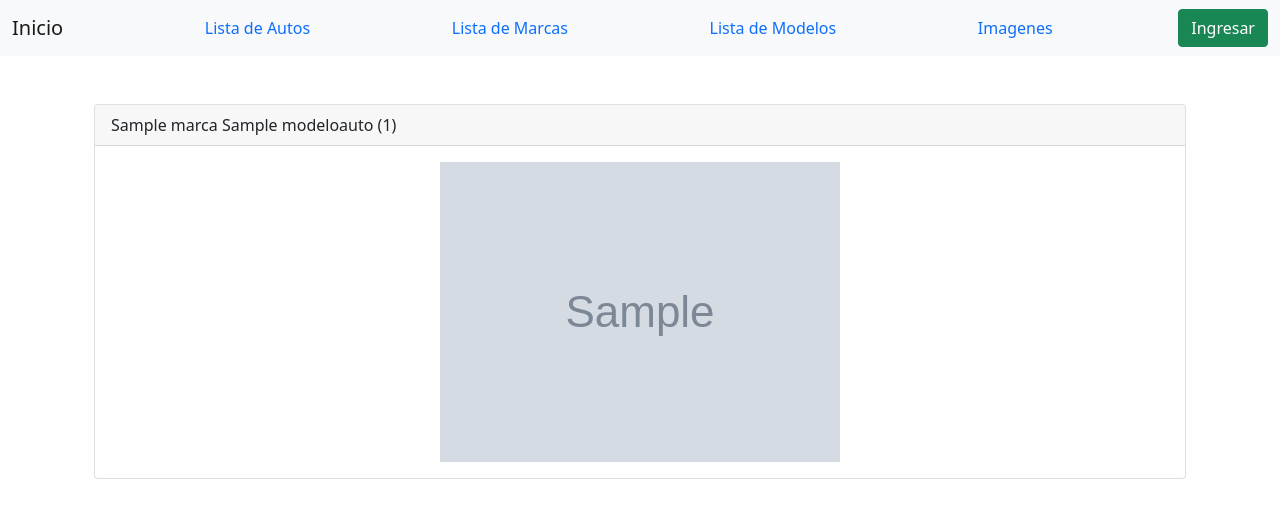
After one commit to leonel2077/gestion-concesionaria-django, a Django app: page /autos/imagenes_autos/ in a window 1280 px wide. The commit adds this page. Shown: the top 518 px of the page. Run offline with Django 5.2, Linux system fonts and the light colour scheme; tables that the repository leaves empty hold one stand-in row (values such as "Sample post"); grey boxes marked "Sample" are stand-in pictures.

Commit message:
imagen agregada a todo

```diff
--- a/concesionaria/settings.py
+++ b/concesionaria/settings.py
@@ -124,3 +124,8 @@ STATIC_URL = 'static/'
 # https://docs.djangoproject.com/en/5.0/ref/settings/#default-auto-field
 
 DEFAULT_AUTO_FIELD = 'django.db.models.BigAutoField'
+
+import os
+
+MEDIA_URL = '/media/'
+MEDIA_ROOT = os.path.join(BASE_DIR, 'media')
--- a/concesionaria/urls.py
+++ b/concesionaria/urls.py
@@ -17,10 +17,12 @@ Including another URLconf
 from django.contrib import admin
 from django.urls import path, include
 from home.views import index_view
+from django.conf import settings
+from django.conf.urls.static import static
 
 urlpatterns = [
     path("", index_view, name='index'),
     path('admin/', admin.site.urls),
     path('users/', include('users.urls')),
     path('autos/', include('gestion_autos.urls')),
-]
+] + static(settings.MEDIA_URL, document_root = settings.MEDIA_ROOT)
--- a/gestion_autos/models.py
+++ b/gestion_autos/models.py
@@ -36,3 +36,16 @@ class Auto(models.Model):
 
     def __str__(self):
         return f'{self.modelo} ({self.año_fabricacion})'
+
+class ImagenAuto(models.Model):
+    auto = models.ForeignKey(
+        Auto,
+        on_delete=models.CASCADE,
+        related_name='Auto',
+        verbose_name='Autos',
+    )
+    image = models.ImageField(upload_to='imagenes_autos/', null=True)
+
+    class Meta:
+            verbose_name = "Imagen"
+            verbose_name_plural = "Imagenes"
--- /dev/null
+++ b/gestion_autos/templates/imagenes_autos/list.html
@@ -0,0 +1,16 @@
+{% extends "home/base.html" %}
+{% block content %}
+    {% for image in images %}
+
+        <div class="container mt-5">
+            <div class="card">
+            <div class="card-header">
+                {{image.auto}}
+            </div>
+            <div class="card-body text-center">
+                <img src="{{image.image.url}}" class="img-fluid" alt="Imagen"> </div>
+            </div>
+            </div>
+        </div>
+    {% endfor %}
+{% endblock %}
--- a/gestion_autos/urls.py
+++ b/gestion_autos/urls.py
@@ -22,6 +22,8 @@ from gestion_autos.views.modelos_view import (
     ModeloAutoList,
 )
 
+from gestion_autos.views.imagenes_autos_view import (ImagenAutoView)
+
 urlpatterns = [
     path(route='', view=AutoView.as_view(), name='auto_list'),
     path(route='create/',view=AutoCreate.as_view(), name='auto_create'),
@@ -38,4 +40,7 @@ urlpatterns = [
     path(route='modelos/create/', view=ModeloAutoCreate.as_view(), name='modelo_create'),
     path(route='modelos/<int:id>/update', view=ModeloAutoUpdate.as_view(), name='modelo_update'),
     path(route='modelos/<int:id>/delete', view=ModeloAutoDelete.as_view(), name='modelo_delete'),
+
+    path(route='imagenes_autos/', view=ImagenAutoView.as_view(), name='imagenes_autos'),
+
 ]
--- /dev/null
+++ b/gestion_autos/views/imagenes_autos_view.py
@@ -0,0 +1,17 @@
+from django.shortcuts import redirect, render, get_object_or_404
+from django.views import View
+
+from gestion_autos.forms import ImagenAutoForm
+from gestion_autos.models import ImagenAuto
+
+
+class ImagenAutoView(View):
+    def get(self, request):
+        images = ImagenAuto.objects.all()
+        return render(
+            request,
+            'imagenes_autos/list.html',
+            dict(
+                images=images
+            )
+        )
--- a/home/templates/home/base.html
+++ b/home/templates/home/base.html
@@ -14,6 +14,8 @@
             <a class="nav-link" href="{% url 'auto_list' %}">Lista de Autos</a>
             <a class="nav-link" href="{% url 'marca_list' %}">Lista de Marcas</a>
             <a class="nav-link" href="{% url 'modelo_list' %}">Lista de Modelos</a>
+            <a class="nav-link" href="{% url 'imagenes_autos' %}">Imagenes</a>
+
             {% if user.is_authenticated %}
                 <a href="{% url 'logout' %}" class="btn btn-danger">Salir</a>
             {% else %}
```
Also changed, not shown: gestion_autos/admin.py (+9 -1 lines), gestion_autos/forms.py (+6 -7 lines), gestion_autos/templates/autos/detail.html (+4 -3 lines), gestion_autos/views/autos_view.py (+6 -1 lines), gestion_autos/migrations/0007_imagenauto.py (added).
